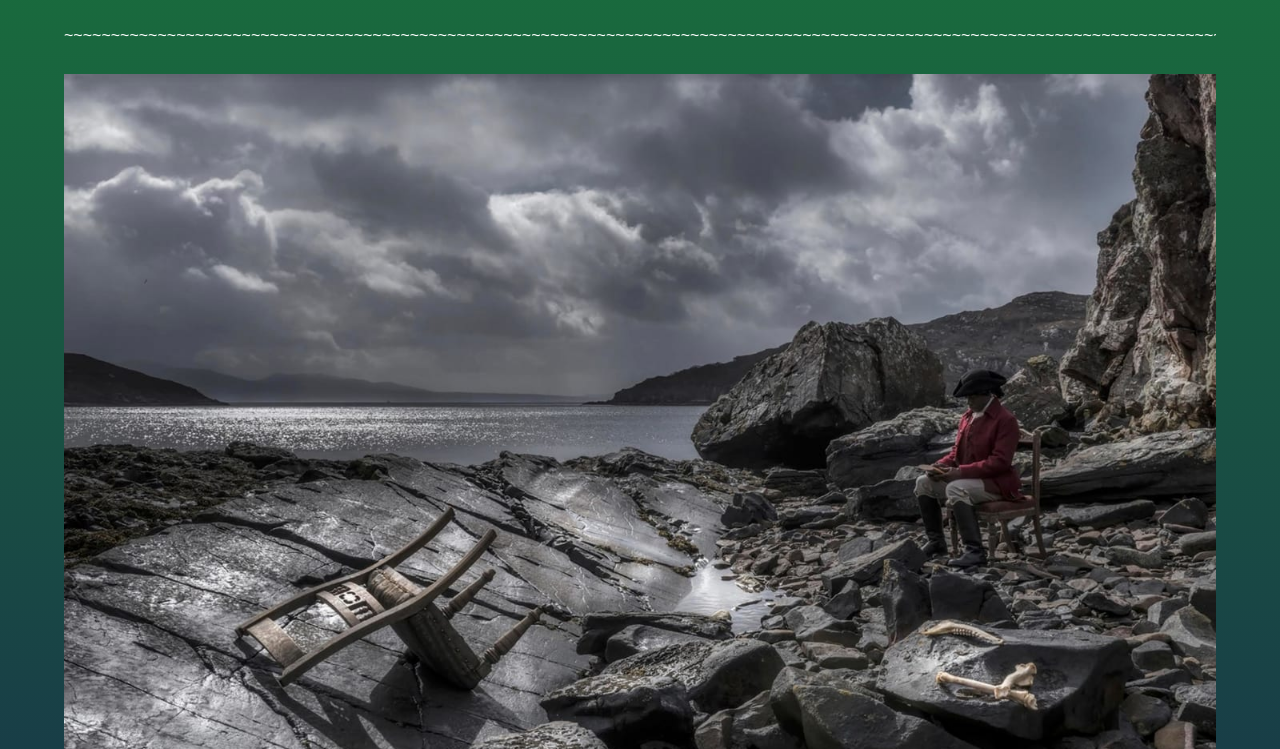
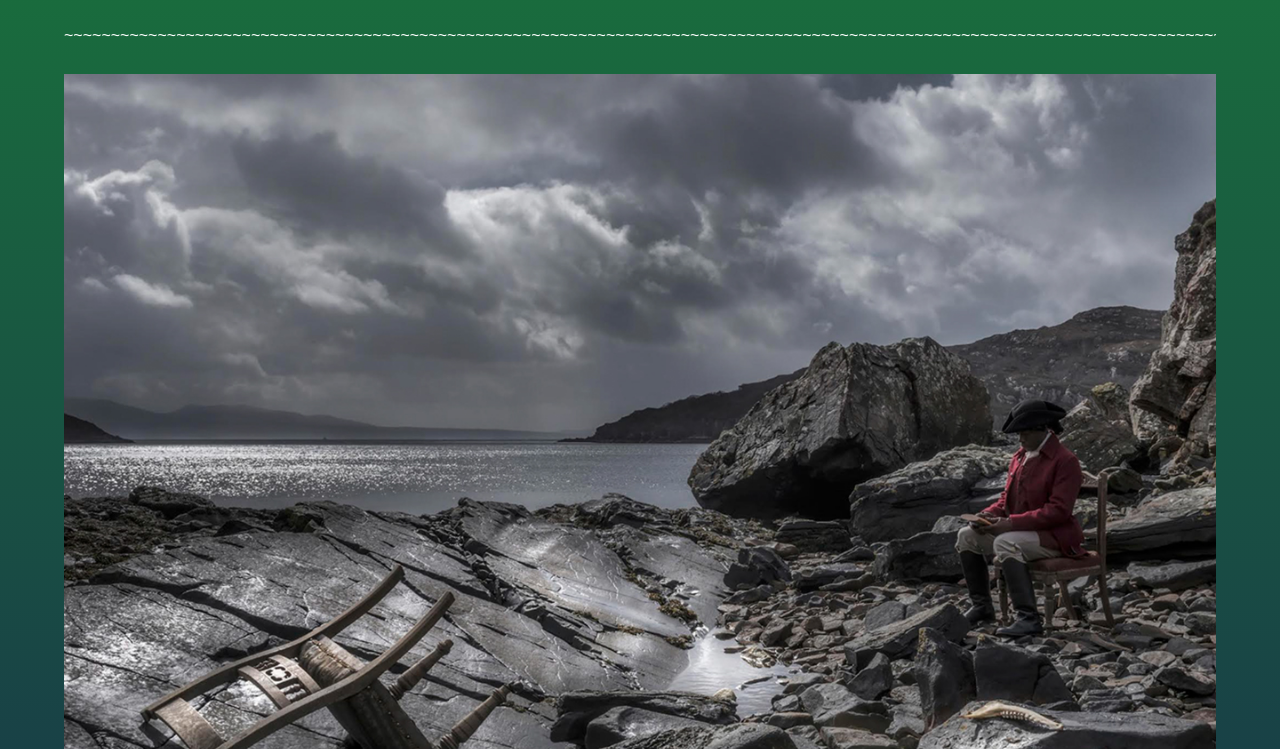
Before and after one commit to conceitedengineering/Deluge, a plain HTML site: page t-j-demos.html in a window 1280 px wide. Shown: the part 671-1420 px from the top of the page. Drawn offline with nearby package versions, Linux system fonts and the light colour scheme; a script that the page names is missing.

Commit message:
final boss

```diff
--- a/t-j-demos.html
+++ b/t-j-demos.html
@@ -1,5 +1,5 @@
 <!DOCTYPE html><!--  This site was created in Webflow. http://www.webflow.com  -->
-<!--  Last Published: Wed Mar 10 2021 07:29:03 GMT+0000 (Coordinated Universal Time)  -->
+<!--  Last Published: Wed Mar 10 2021 07:47:31 GMT+0000 (Coordinated Universal Time)  -->
 <html data-wf-page="6047177534800407ba2f18e8" data-wf-site="602b6627833b0c09455d9856">
 <head>
   <meta charset="utf-8">
@@ -54,7 +54,7 @@
           <div>
             <div class="texty artist tiny">~~~~~~~~~~~~~~~~~~~~~~~~~~~~~~~~~~~~~~~~~~~~~~~~~~~~~~~~~~~~~~~~~~~~~~~~~~~~~~~~~~~~~~~~~~~~~~~~~~~~~~~~~~~~~~~~~~~~~~~~~~~~~~~~~~~~~~~~~~~~~~~~~~~~~~~~~~~~~~~~~~~~~~~~~~~~~~~~~~~~<br></div>
           </div>
-          <div class="div-block-7"><img src="images/TJ-Demos.jpg" loading="eager" sizes="(max-width: 479px) 90vw, (max-width: 2458px) 100vw, 2458px" srcset="images/TJ-Demos-p-500.jpeg 500w, images/TJ-Demos-p-800.jpeg 800w, images/TJ-Demos-p-1080.jpeg 1080w, images/TJ-Demos-p-1600.jpeg 1600w, images/TJ-Demos-p-2000.jpeg 2000w, images/TJ-Demos.jpg 2458w" alt="" class="image-5">
+          <div class="div-block-7"><img src="images/TJ-Demos_Cropp.jpg" loading="eager" sizes="(max-width: 479px) 90vw, (max-width: 1440px) 100vw, 1440px" srcset="images/TJ-Demos_Cropp.jpg 500w, images/TJ-Demos_Cropp.jpg 1080w, images/TJ-Demos_Cropp.jpg 1440w" alt="" class="image-5">
             <div class="caption">John Akomfrah, <em>Vertigo Sea, </em>2015 (Video Still)</div>
           </div>
           <div>
```
Also changed, not shown: about.html (+1 -1 lines), carolina-caycedo.html (+1 -1 lines), ellie-ga.html (+1 -1 lines), index.html (+1 -1 lines), m-nourbese-philip.html (+1 -1 lines), mati-diop.html (+1 -1 lines), images/TJ-Demos_Cropp-p-1080.jpeg (added), images/TJ-Demos_Cropp-p-500.jpeg (added), images/TJ-Demos_Cropp.jpg (added).
